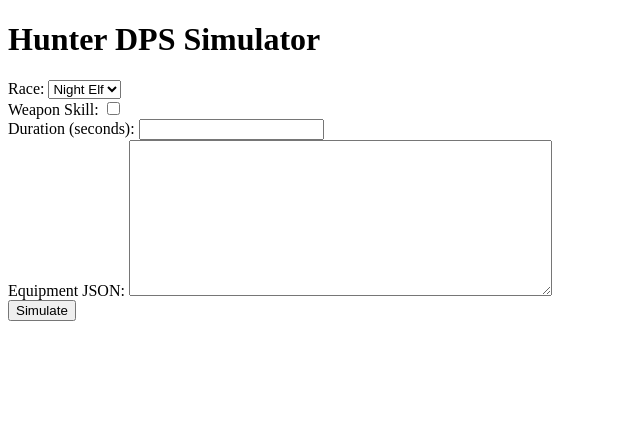
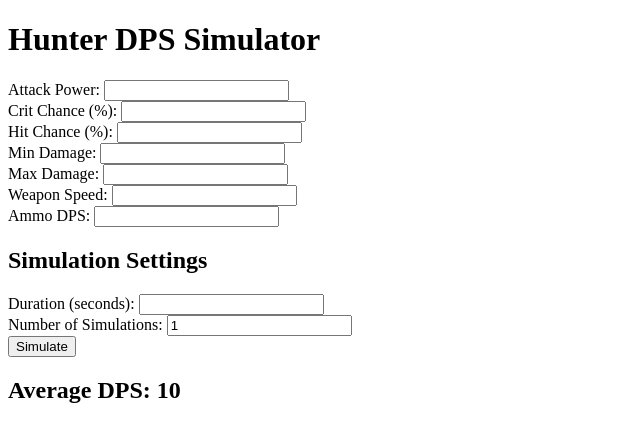
Before and after one commit to TheSyg/TWoWHunterSim, a Flask app: template templates/index.html in a window 1280 px wide. Shown: the top 442 px of the page, without its empty margins (0-640 px from the left). Run offline with Flask 3, Linux system fonts and the light colour scheme; the template is opened without the code that fills it: most values are stand-ins (such as "Sample title", 1, 10 or a date in 2020).

Commit message:
Active Trinkets WIP, Fixed New Talents, Added iterations

```diff
--- a/app.py
+++ b/app.py
@@ -1,100 +1,73 @@
-from flask import Flask, request, jsonify
-from equipment import equipment_options
+from flask import Flask, render_template, request
 import random
 
 app = Flask(__name__)
 
 class Hunter:
-    def __init__(self, race, weapon_skill, equipment):
-        self.equipment = equipment
-        self.base_agility = self.get_base_agility(race)
-        self.base_attack_power = 110
-        self.base_crit_chance = 0.05  # 5% base crit chance
-        self.hit_chance = 0
-        self.weapon_skill = weapon_skill
-        self.miss_chance = 0.09 if not weapon_skill else 0.06
-        self.scope_bonus = 0
-        self.ammo_dps = 0
+    def __init__(self, stats, talents, num_simulations):
+        self.attack_power = stats.get("attack_power", 0)
+        self.crit_chance = stats.get("crit_chance", 0) / 100  # Se ingresa como %
+        self.hit_chance = stats.get("hit", 0) / 100  # Se ingresa como %
+
+        self.min_damage = stats.get("min_damage", 0)
+        self.max_damage = stats.get("max_damage", 0)
+        self.weapon_speed = stats.get("weapon_speed", 0)
+        self.ammo_dps = stats.get("ammo_dps", 0)
+
+        self.miss_chance = 0.08  # 8% de base
         self.trueshot_bonus = 50
         self.multi_shot_bonus = 172
+
         self.quick_shots_duration = 12
         self.quick_shots_chance = 0.05
         self.quick_shots_active = False
         self.quick_shots_time_left = 0
-        self.rapid_fire_cd = 300  # Cooldown RF
-        self.rapid_fire_duration = 15  # Duración RF
+
+        self.rapid_fire_cd = 300
+        self.rapid_fire_duration = 15
         self.rapid_fire_active = False
         self.rapid_fire_time_left = 0
-        self.rapid_fire_last_used = -self.rapid_fire_cd  # Iniciar como si no se hubiera usado aún
-        self.multi_shot_cd = 10  # CD de Multi-Shot
+        self.rapid_fire_last_used = -self.rapid_fire_cd
+
+        self.multi_shot_cd = 10
         self.multi_shot_last_used = -self.multi_shot_cd
-        self.trueshot_cast_time = 1.0  # Tiempo de casteo de Trueshot
-        self.time_until_next_auto = 0  # Tiempo hasta el próximo auto disparo
-        self.trueshot_used = False  # Indica si Trueshot ya fue usado entre auto disparos
+        self.trueshot_cast_time = 1.0
+        self.time_until_next_auto = 0
+        self.trueshot_used = False
 
-        self.process_equipment()
+        # TALENTOS
+        self.talent_5_percent_damage = True
+        self.talent_extra_autoshot = True
+        self.talent_bleed_on_crit = True
 
-    def get_base_agility(self, race):
-        base_agility = {
-            'night_elf': 130,
-            'dwarf': 121,
-            'gnome': 128,
-            'human': 125,
-            'high_elf': 122,
-            'troll': 127,
-            'orc': 122,
-            'tauren': 120,
-            'undead': 123,
-            'goblin': 122
-        }
-        return base_agility.get(race.lower(), 0)
-
-    def process_equipment(self):
-        self.attack_power = self.base_attack_power
-        self.agility = self.base_agility
-        self.crit_chance = self.base_crit_chance
-        self.hit_chance = 0
-        self.haste = 0
-
-        for item in self.equipment.values():
-            self.agility += item.get('agility', 0)
-            self.attack_power += item.get('attack_power', 0)
-            self.crit_chance += item.get('crit_chance', 0) / 100
-            self.hit_chance += item.get('hit', 0) / 100
-            self.haste += item.get('haste', 0) / 100
-
-            # If the item is a ranged weapon, set weapon stats
-            if item.get('slot') == 'ranged':
-                self.min_damage = item.get('min_damage', 0)
-                self.max_damage = item.get('max_damage', 0)
-                self.weapon_speed = item.get('weapon_speed', 0)
-
-            # If the item is ammo, set ammo DPS
-            if item.get('slot') == 'ammo':
-                self.ammo_dps = item.get('ammo_dps', 0)
-
-            # If the item is ammo bag, set haste bonus
-            if item.get('slot') == 'ammo_bag':
-                self.haste += item.get('haste', 0) / 100
-
-        self.attack_power += self.agility * 2
-        self.crit_chance += self.agility / 53
+        self.num_simulations = num_simulations
 
     def calculate_damage_range(self):
-        min_range = (((self.min_damage + self.scope_bonus) / self.weapon_speed) + (self.attack_power / 14) + self.ammo_dps) * self.weapon_speed
-        max_range = (((self.max_damage + self.scope_bonus) / self.weapon_speed) + (self.attack_power / 14) + self.ammo_dps) * self.weapon_speed
+        min_range = (((self.min_damage) / self.weapon_speed) + (self.attack_power / 14) + self.ammo_dps) * self.weapon_speed
+        max_range = (((self.max_damage) / self.weapon_speed) + (self.attack_power / 14) + self.ammo_dps) * self.weapon_speed
+
+        # Aplicar talento de +5% daño si está activado
+        if self.talent_5_percent_damage:
+            min_range *= 1.05
+            max_range *= 1.05
+
         return min_range, max_range
 
     def calculate_shot_damage(self, trueshot=False, multi_shot=False):
         min_range, max_range = self.calculate_damage_range()
         damage = random.uniform(min_range, max_range)
+
         if trueshot:
             damage += self.trueshot_bonus
         if multi_shot:
             damage += self.multi_shot_bonus
+
+        crit = False
         if random.random() < self.crit_chance:
-            damage *= 2.3  # Doble daño en crítico
-        return damage
+            damage *= 2.3  # Crítico = 230% de daño
+            crit = True
+
+        return damage, crit
 
     def apply_quick_shots(self):
         if random.random() < self.quick_shots_chance:
@@ -103,7 +76,7 @@ class Hunter:
             else:
                 self.quick_shots_active = True
                 self.quick_shots_time_left = self.quick_shots_duration
-                self.attack_speed /= 1.3
+                self.weapon_speed /= 1.3
                 self.time_until_next_auto /= 1.3
 
     def update_quick_shots(self, delta_time):
@@ -111,7 +84,7 @@ class Hunter:
             self.quick_shots_time_left -= delta_time
             if self.quick_shots_time_left <= 0:
                 self.quick_shots_active = False
-                self.attack_speed *= 1.3
+                self.weapon_speed *= 1.3
                 self.time_until_next_auto *= 1.3
 
     def update_rapid_fire(self, delta_time):
@@ -119,56 +92,86 @@ class Hunter:
             self.rapid_fire_time_left -= delta_time
             if self.rapid_fire_time_left <= 0:
                 self.rapid_fire_active = False
-                self.attack_speed *= 1.4
+                self.weapon_speed *= 1.4
                 self.time_until_next_auto *= 1.4
 
     def simulate(self, duration):
-        current_time = 0
-        total_damage = 0
+        total_dps = 0
 
-        while current_time < duration:
-            delta_time = 0.1  # Simulate in 0.1s intervals
+        for _ in range(self.num_simulations):
+            current_time = 0
+            total_damage = 0
+            bleed_damage = 0
 
-            # Apply buffs
-            self.update_quick_shots(delta_time)
-            self.update_rapid_fire(delta_time)
+            while current_time < duration:
+                delta_time = 0.1  # Intervalos de simulación de 0.1s
 
-            # Check if it's time to auto-shot
-            if self.time_until_next_auto <= 0:
-                if random.random() < self.miss_chance - self.hit_chance:
-                    damage = 0
-                else:
-                    damage = self.calculate_shot_damage()
-                total_damage += damage
-                self.apply_quick_shots()
-                self.time_until_next_auto = self.weapon_speed / (1 + self.haste)
+                self.update_quick_shots(delta_time)
+                self.update_rapid_fire(delta_time)
 
-                # If rapid fire is off cooldown, activate it
-                if current_time - self.rapid_fire_last_used >= self.rapid_fire_cd:
-                    self.rapid_fire_active = True
-                    self.rapid_fire_time_left = self.rapid_fire_duration
-                    self.attack_speed /= 1.4
-                    self.time_until_next_auto /= 1.4
-                    self.rapid_fire_last_used = current_time
+                if self.time_until_next_auto <= 0:
+                    if random.random() < self.miss_chance - self.hit_chance:
+                        damage = 0
+                        crit = False
+                    else:
+                        damage, crit = self.calculate_shot_damage()
 
-            self.time_until_next_auto -= delta_time
-            current_time += delta_time
+                    total_damage += damage
 
-        dps = total_damage / duration
-        return dps
+                    # Aplicar talento de sangrado si hubo crítico
+                    if crit and self.talent_bleed_on_crit:
+                        bleed_damage += (damage * 0.3) / 8  # Se distribuye en 8 segundos
 
-@app.route('/simulate', methods=['POST'])
-def simulate():
-    data = request.json
-    race = data.get('race')
-    weapon_skill = data.get('weapon_skill')
-    duration = int(data.get('duration'))
-    equipment = data.get('equipment', {})
+                    # Aplicar talento de auto-shot extra (6% de chance)
+                    if self.talent_extra_autoshot and random.random() < 0.06:
+                        extra_damage, _ = self.calculate_shot_damage()
+                        total_damage += extra_damage
 
-    hunter = Hunter(race, weapon_skill, equipment)
-    dps = hunter.simulate(duration)
+                    self.apply_quick_shots()
+                    self.time_until_next_auto = self.weapon_speed
 
-    return jsonify({'dps': dps})
+                    if current_time - self.rapid_fire_last_used >= self.rapid_fire_cd:
+                        self.rapid_fire_active = True
+                        self.rapid_fire_time_left = self.rapid_fire_duration
+                        self.weapon_speed /= 1.4
+                        self.time_until_next_auto /= 1.4
+                        self.rapid_fire_last_used = current_time
 
-if __name__ == '__main__':
+                self.time_until_next_auto -= delta_time
+                current_time += delta_time
+
+            total_dps += (total_damage + bleed_damage) / duration
+
+        return total_dps / self.num_simulations
+
+@app.route("/", methods=["GET", "POST"])
+def index():
+    dps = None
+
+    if request.method == "POST":
+        stats = {
+            "attack_power": float(request.form["attack_power"]),
+            "crit_chance": float(request.form["crit_chance"]),
+            "hit": float(request.form["hit"]),
+            "min_damage": float(request.form["min_damage"]),
+            "max_damage": float(request.form["max_damage"]),
+            "weapon_speed": float(request.form["weapon_speed"]),
+            "ammo_dps": float(request.form["ammo_dps"])
+        }
+
+        talents = {
+            "5_percent_damage": "5_percent_damage" in request.form,
+            "extra_autoshot": "extra_autoshot" in request.form,
+            "bleed_on_crit": "bleed_on_crit" in request.form
+        }
+
+        duration = int(request.form["duration"])
+        num_simulations = int(request.form["num_simulations"])
+
+        hunter = Hunter(stats, talents, num_simulations)
+        dps = hunter.simulate(duration)
+
+    return render_template("index.html", dps=dps)
+
+if __name__ == "__main__":
     app.run(debug=True)
--- a/templates/index.html
+++ b/templates/index.html
@@ -3,62 +3,54 @@
 <head>
     <meta charset="UTF-8">
     <title>Hunter DPS Simulator</title>
+    <style>
+        input[type="number"] {
+            -moz-appearance: textfield;
+            appearance: textfield;
+        }
+        input::-webkit-outer-spin-button,
+        input::-webkit-inner-spin-button {
+            -webkit-appearance: none;
+            margin: 0;
+        }
+    </style>
 </head>
 <body>
     <h1>Hunter DPS Simulator</h1>
-    <form id="simulationForm">
-        <label for="race">Race:</label>
-        <select id="race" name="race">
-            <option value="night_elf">Night Elf</option>
-            <option value="dwarf">Dwarf</option>
-            <option value="gnome">Gnome</option>
-            <option value="human">Human</option>
-            <option value="high_elf">High Elf</option>
-            <option value="troll">Troll</option>
-            <option value="orc">Orc</option>
-            <option value="tauren">Tauren</option>
-            <option value="undead">Undead</option>
-            <option value="goblin">Goblin</option>
-        </select>
-        <br>
-        <label for="weapon_skill">Weapon Skill:</label>
-        <input type="checkbox" id="weapon_skill" name="weapon_skill">
-        <br>
-        <label for="duration">Duration (seconds):</label>
-        <input type="number" id="duration" name="duration" min="0" step="1" required>
-        <br>
-        <label for="equipment">Equipment JSON:</label>
-        <textarea id="equipment" name="equipment" rows="10" cols="50"></textarea>
-        <br>
+    <form method="POST">
+        <label>Attack Power:</label>
+        <input type="number" name="attack_power" step="0.1" required><br>
+
+        <label>Crit Chance (%):</label>
+        <input type="number" name="crit_chance" step="0.1" required><br>
+
+        <label>Hit Chance (%):</label>
+        <input type="number" name="hit" step="0.1" required><br>
+
+        <label>Min Damage:</label>
+        <input type="number" name="min_damage" step="0.1" required><br>
+
+        <label>Max Damage:</label>
+        <input type="number" name="max_damage" step="0.1" required><br>
+
+        <label>Weapon Speed:</label>
+        <input type="number" name="weapon_speed" step="0.01" required><br>
+
+        <label>Ammo DPS:</label>
+        <input type="number" name="ammo_dps" step="0.1" required><br>
+
+        <h2>Simulation Settings</h2>
+        <label>Duration (seconds):</label>
+        <input type="number" name="duration" inputmode="numeric" pattern="[0-9]*" min="1" required value="{{ request.form.get('duration', '') }}"><br>
+
+        <label>Number of Simulations:</label>
+        <input type="number" name="num_simulations" inputmode="numeric" pattern="[0-9]*" min="1" required value="{{ request.form.get('num_simulations', '1') }}"><br>
+
         <button type="submit">Simulate</button>
     </form>
 
-    <p id="result"></p>
-
-    <script>
-        document.getElementById('simulationForm').addEventListener('submit', function(event) {
-            event.preventDefault();
-
-            const race = document.getElementById('race').value;
-            const weapon_skill = document.getElementById('weapon_skill').checked;
-            const duration = document.getElementById('duration').value;
-            const equipment = JSON.parse(document.getElementById('equipment').value);
-
-            fetch('/simulate', {
-                method: 'POST',
-                headers: {
-                    'Content-Type': 'application/json',
-                },
-                body: JSON.stringify({ race, weapon_skill, duration, equipment }),
-            })
-            .then(response => response.json())
-            .then(data => {
-                document.getElementById('result').textContent = `DPS: ${data.dps}`;
-            })
-            .catch((error) => {
-                console.error('Error:', error);
-            });
-        });
-    </script>
+    {% if dps is not none %}
+        <h2>Average DPS: {{ dps|round(2) }}</h2>
+    {% endif %}
 </body>
 </html>
```
Also changed, not shown: app_wip.py (added, +174 -0 lines), equipment.py (+98 -0 lines), templates/index_old.html (deleted, +0 -80 lines).
